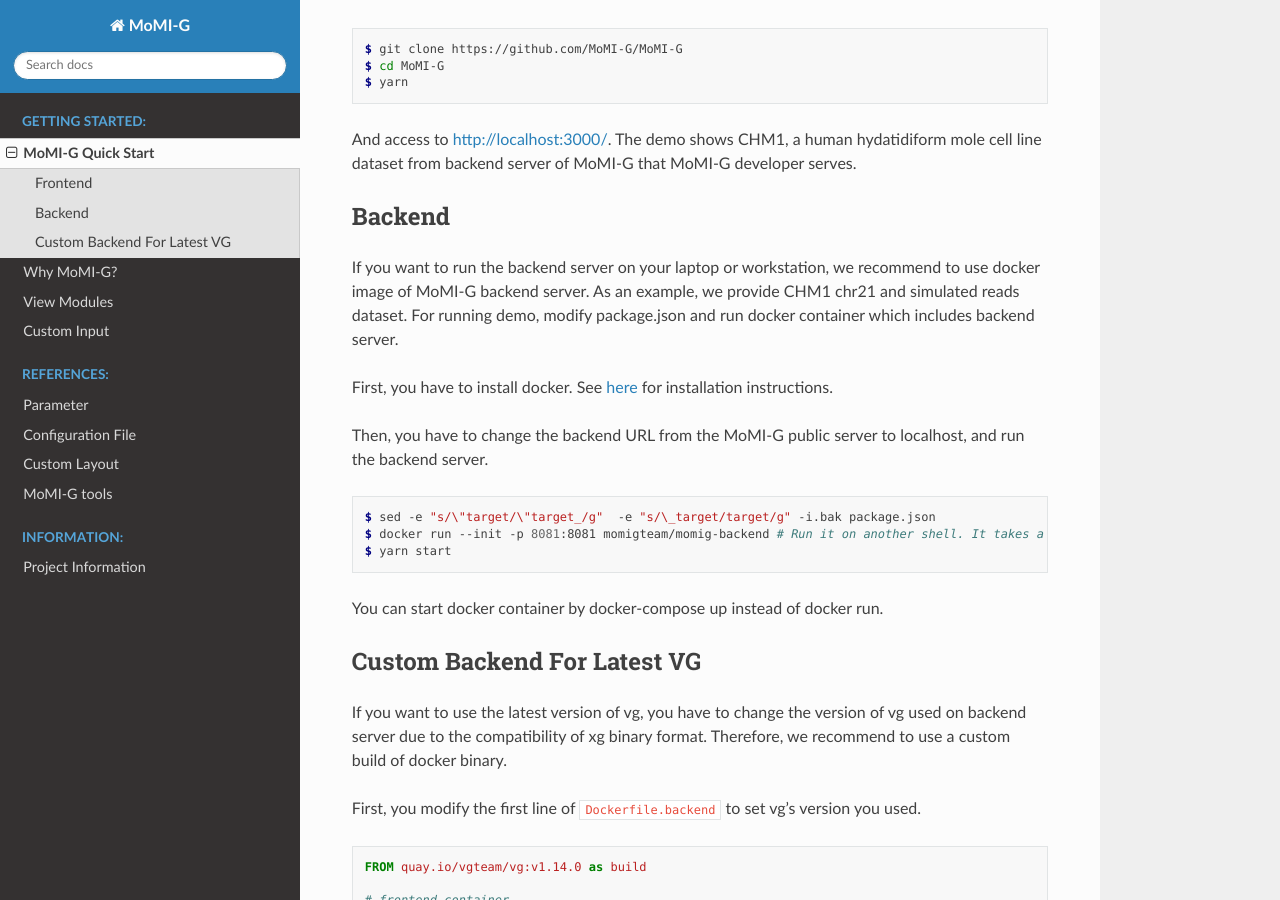
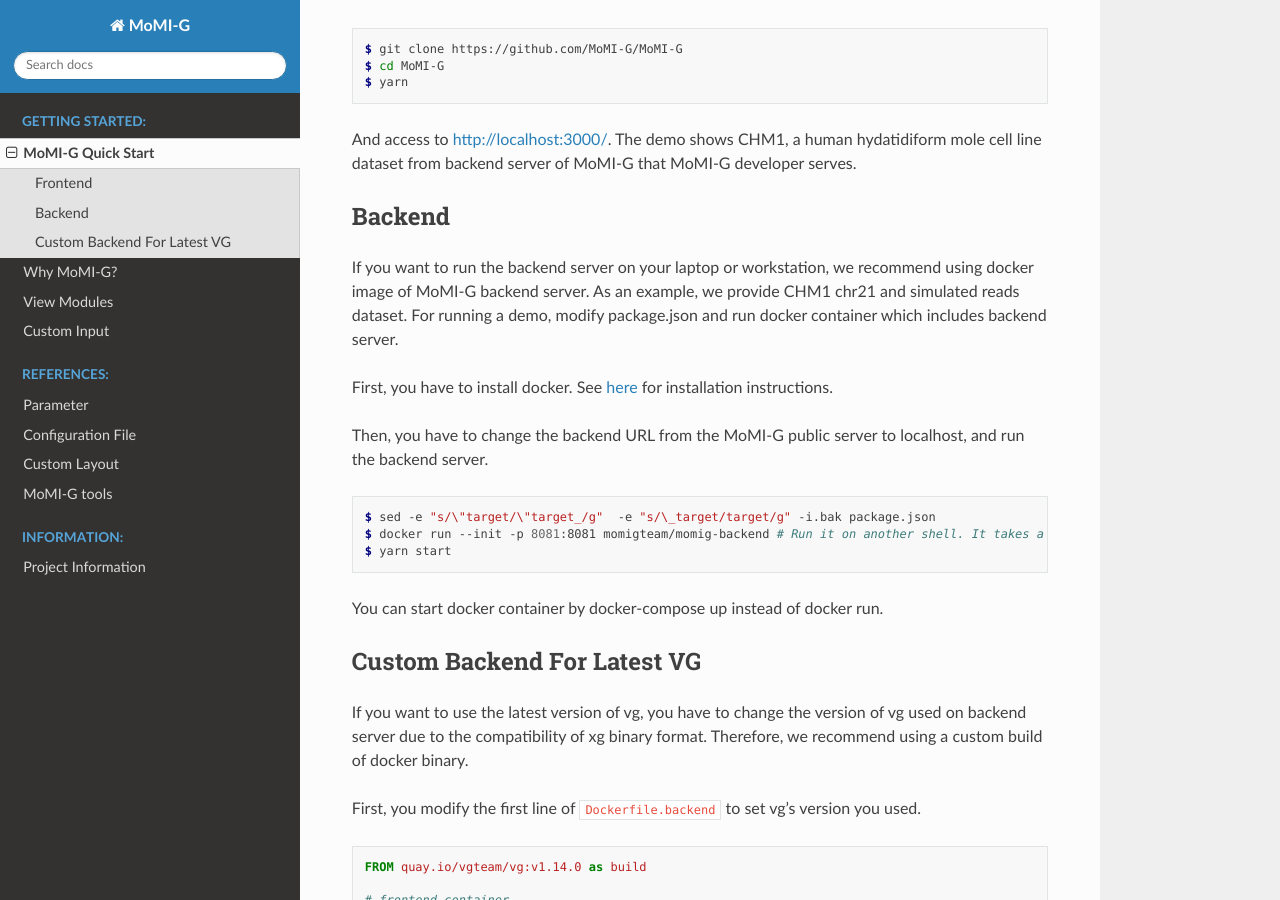
Before and after one commit to MoMI-G/MoMI-G, a Sphinx documentation site: the page built from docs/source/quick_start.rst, in a window 1280 px wide and 900 px high, scrolled down 380 px. Built offline with Sphinx 7.4.7 and the Read the Docs theme 2.0.0, drawn with Linux system fonts in a browser that asks for light colours.

Commit message:
Update manuals

```diff
--- a/docs/source/quick_start.rst
+++ b/docs/source/quick_start.rst
@@ -25,7 +25,7 @@ And access to http://localhost:3000/. The demo shows CHM1, a human hydatidiform
 Backend
 -------
 
-If you want to run the backend server on your laptop or workstation, we recommend to use docker image of MoMI-G backend server. As an example, we provide CHM1 chr21 and simulated reads dataset. For running demo, modify package.json and run docker container which includes backend server.
+If you want to run the backend server on your laptop or workstation, we recommend using docker image of MoMI-G backend server. As an example, we provide CHM1 chr21 and simulated reads dataset. For running a demo, modify package.json and run docker container which includes backend server.
 
 First, you have to install docker. See `here <https://docs.docker.com/install/>`_ for installation instructions.
 
@@ -43,7 +43,7 @@ You can start docker container by docker-compose up instead of docker run.
 Custom Backend For Latest VG
 -------
 
-If you want to use the latest version of vg, you have to change the version of vg used on backend server due to the compatibility of xg binary format. Therefore, we recommend to use a custom build of docker binary.
+If you want to use the latest version of vg, you have to change the version of vg used on backend server due to the compatibility of xg binary format. Therefore, we recommend using a custom build of docker binary.
 
 First, you modify the first line of ``Dockerfile.backend`` to set vg's version you used.
 
```
